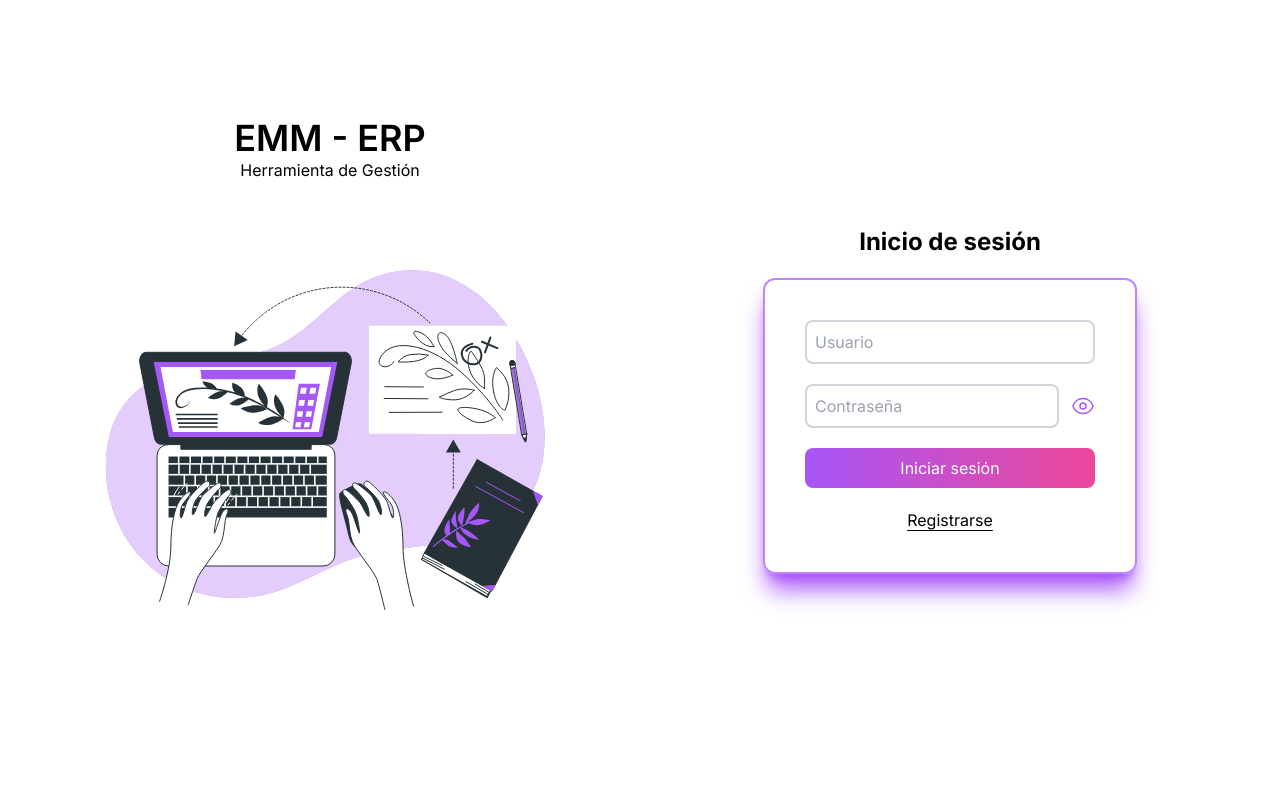
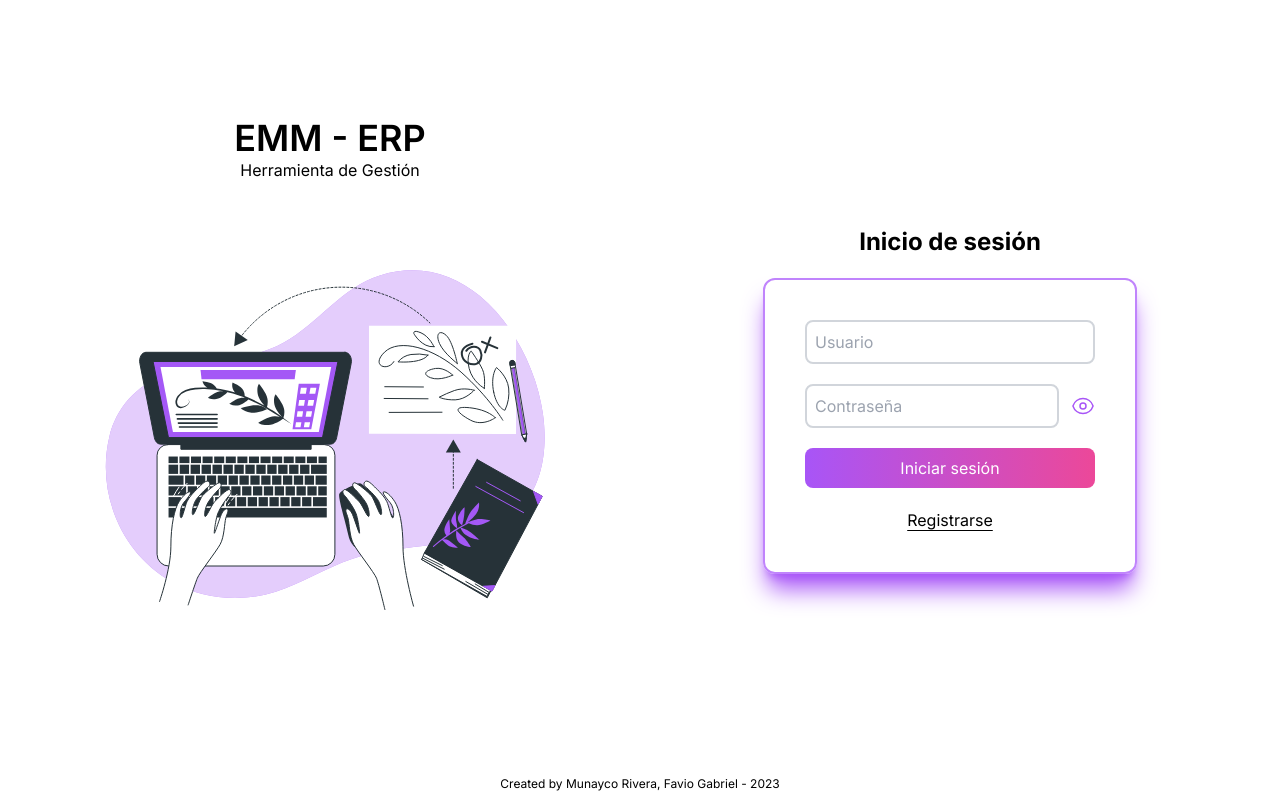
Before and after one commit to JebGy/hawkerp, a Next.js app: page / in a window 1280 px wide. Built offline with nearby package versions, Linux system fonts and the light colour scheme.

Commit message:
Update S3D6V1
Documentar el código fuente

```diff
--- a/src/app/page.js
+++ b/src/app/page.js
@@ -21,6 +21,9 @@ export default function Home() {
         />
       </div>
       <LoginForm />
+      <div className="absolute bottom-0 left-0 right-0 flex flex-row text-xs justify-center items-center p-2">
+        <p>Created by Munayco Rivera, Favio Gabriel - 2023</p>
+      </div>
     </div>
   );
 }
--- a/src/app/register/page.js
+++ b/src/app/register/page.js
@@ -21,6 +21,9 @@ export default function Home() {
         />
       </div>
       <LoginForm reg={true}/>
+      <div className="absolute bottom-0 left-0 right-0 flex flex-row text-xs justify-center items-center p-2">
+        <p>Created by Munayco Rivera, Favio Gabriel - 2023</p>
+      </div>
     </div>
   );
 }
```
